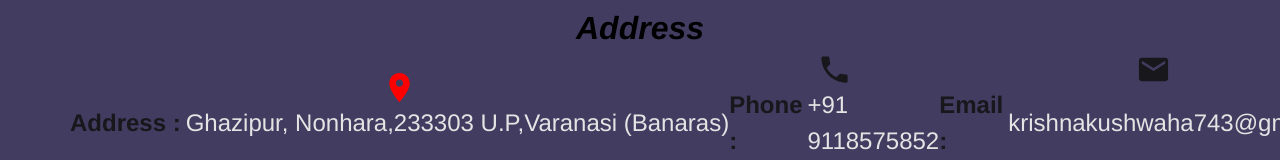
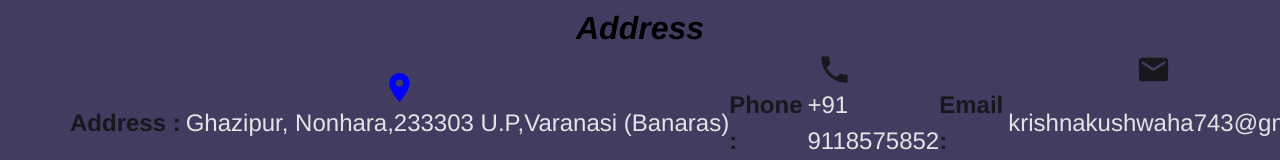
Before and after one commit to krishh743/portfolio-k7, a React (Create React App) app: page / in a window 1280 px wide. Shown: the part 6547-6707 px from the top of the page. Built offline with nearby package versions, Linux system fonts and the light colour scheme.

Commit message:
added changes

```diff
--- a/src/pages/contact-page/ContactPage.tsx
+++ b/src/pages/contact-page/ContactPage.tsx
@@ -291,7 +291,7 @@ const ContactPage = () => {
         >
           <Fade cascade damping={0.9}>
             <Stack flexDirection={"column"}>
-              <RoomIcon sx={{color: "#FF0000", fontSize: "35px"}} />
+              <RoomIcon sx={{color: "blue", fontSize: "35px"}} />
               <Stack flexDirection={"row"} whiteSpace={"nowrap"}>
                 <span className={styles["address-key"]}>
                   {portfolioData.address1}
```
